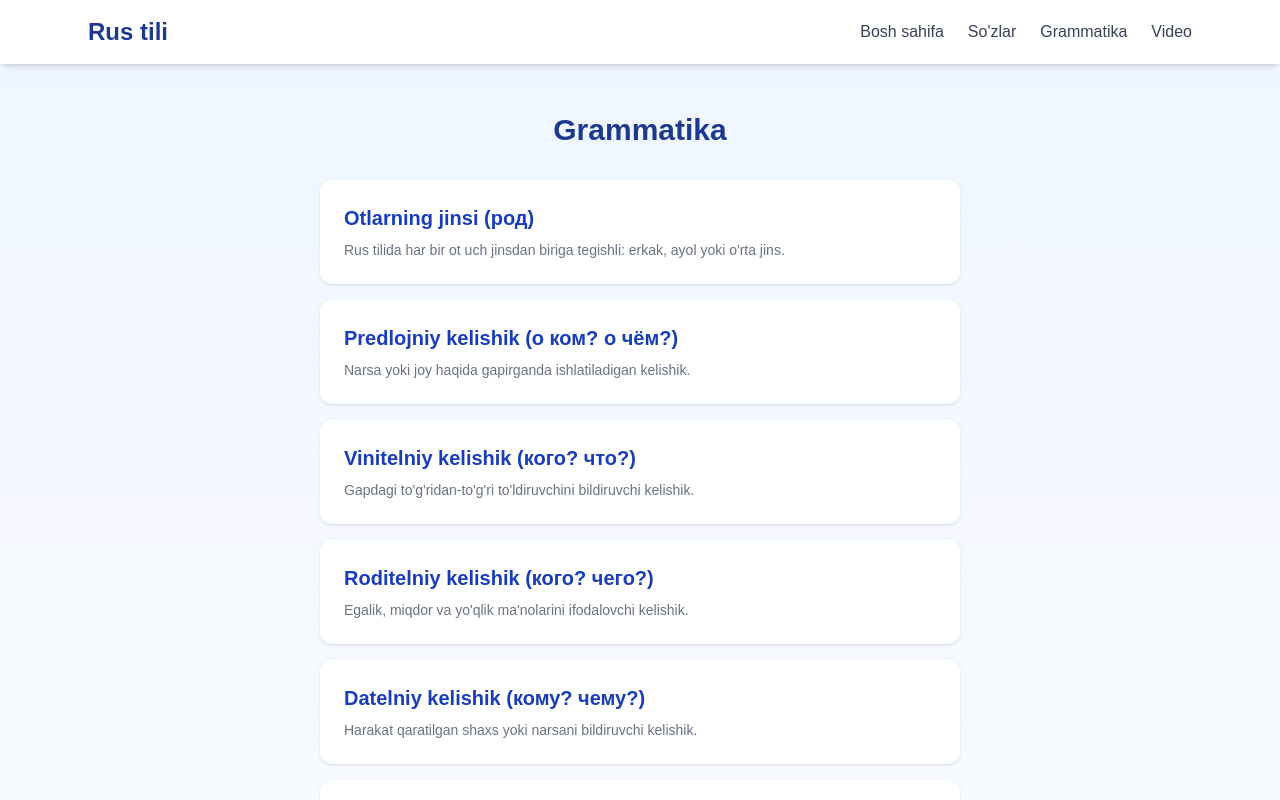
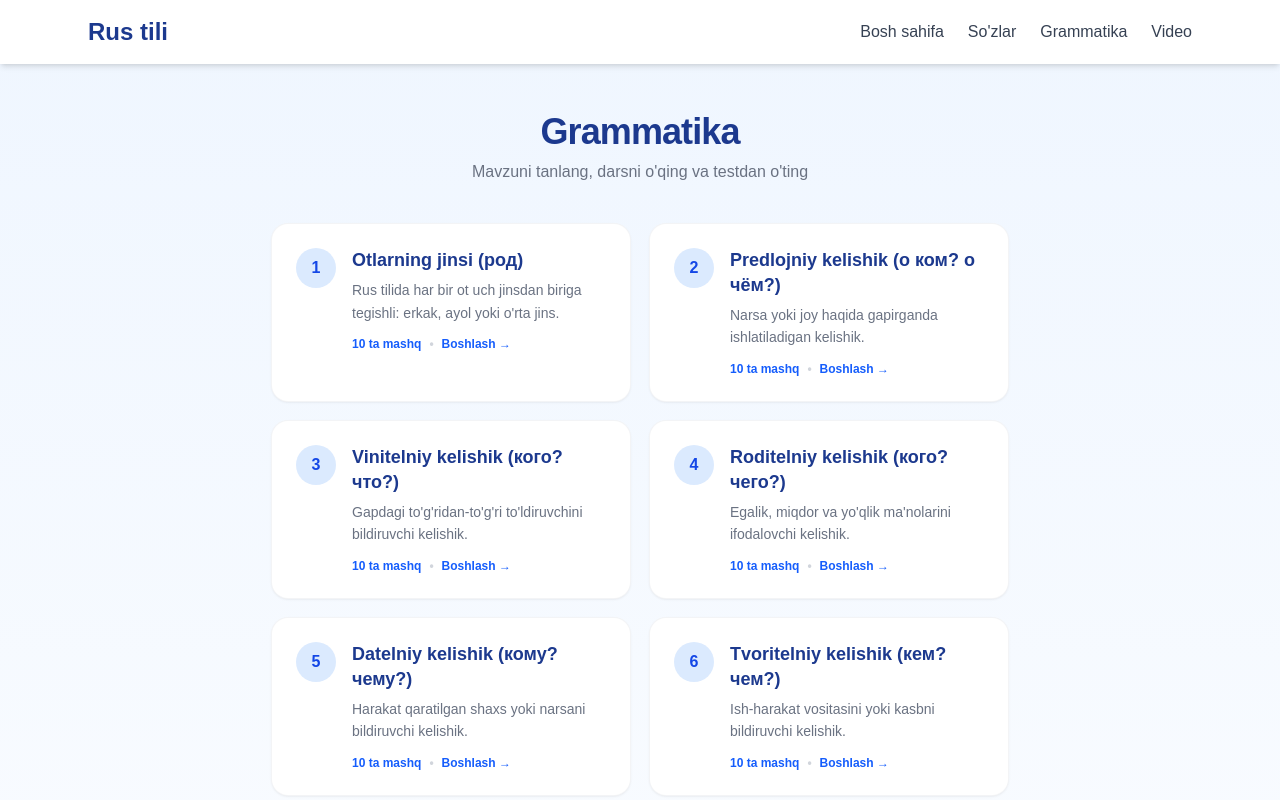
Before and after one commit to kamronbekqobilov85-afk/rus-tili-sayti, a Next.js app in the folder rus-tili-sayti/: page /grammatika in a window 1280 px wide. Shown: the top 800 px of the page. Built offline with nearby package versions, Linux system fonts and the light colour scheme.

Commit message:
Grammatika royxat sahifasi chiroyli qilindi

```diff
--- a/rus-tili-sayti/src/app/grammatika/page.tsx
+++ b/rus-tili-sayti/src/app/grammatika/page.tsx
@@ -6,22 +6,39 @@ export default function GrammatikaPage() {
   return (
     <div className="min-h-screen bg-gradient-to-b from-blue-50 to-white">
       <Header />
-      <div className="max-w-2xl mx-auto py-12 px-4">
-        <h1 className="text-3xl font-bold text-blue-900 mb-8 text-center">
+      <div className="max-w-3xl mx-auto py-12 px-4">
+        <h1 className="text-4xl font-extrabold text-blue-900 mb-2 text-center tracking-tight">
           Grammatika
         </h1>
+        <p className="text-gray-500 text-center mb-10">
+          Mavzuni tanlang, darsni o'qing va testdan o'ting
+        </p>
 
-        <div className="flex flex-col gap-4">
-          {grammarTopics.map((topic) => (
+        <div className="grid gap-5 sm:grid-cols-2">
+          {grammarTopics.map((topic, i) => (
             <Link
               key={topic.id}
               href={`/grammatika/${topic.slug}`}
-              className="bg-white rounded-xl shadow p-6 hover:shadow-md transition block"
+              className="group relative bg-white rounded-2xl shadow-sm ring-1 ring-gray-100 p-6 hover:shadow-lg hover:ring-blue-200 hover:-translate-y-0.5 transition-all duration-200 block"
             >
-              <h2 className="text-xl font-semibold text-blue-800 mb-2">
-                {topic.title}
-              </h2>
-              <p className="text-gray-500 text-sm">{topic.description}</p>
+              <div className="flex items-start gap-4">
+                <div className="shrink-0 w-10 h-10 rounded-full bg-blue-100 text-blue-700 font-bold flex items-center justify-center group-hover:bg-blue-600 group-hover:text-white transition-colors">
+                  {i + 1}
+                </div>
+                <div className="min-w-0">
+                  <h2 className="text-lg font-bold text-blue-900 mb-1.5 leading-snug">
+                    {topic.title}
+                  </h2>
+                  <p className="text-gray-500 text-sm leading-relaxed line-clamp-3">
+                    {topic.description}
+                  </p>
+                  <div className="mt-3 flex items-center gap-2 text-xs font-semibold text-blue-600">
+                    <span>{topic.exercises.length} ta mashq</span>
+                    <span className="text-gray-300">•</span>
+                    <span className="group-hover:underline">Boshlash →</span>
+                  </div>
+                </div>
+              </div>
             </Link>
           ))}
         </div>
```
